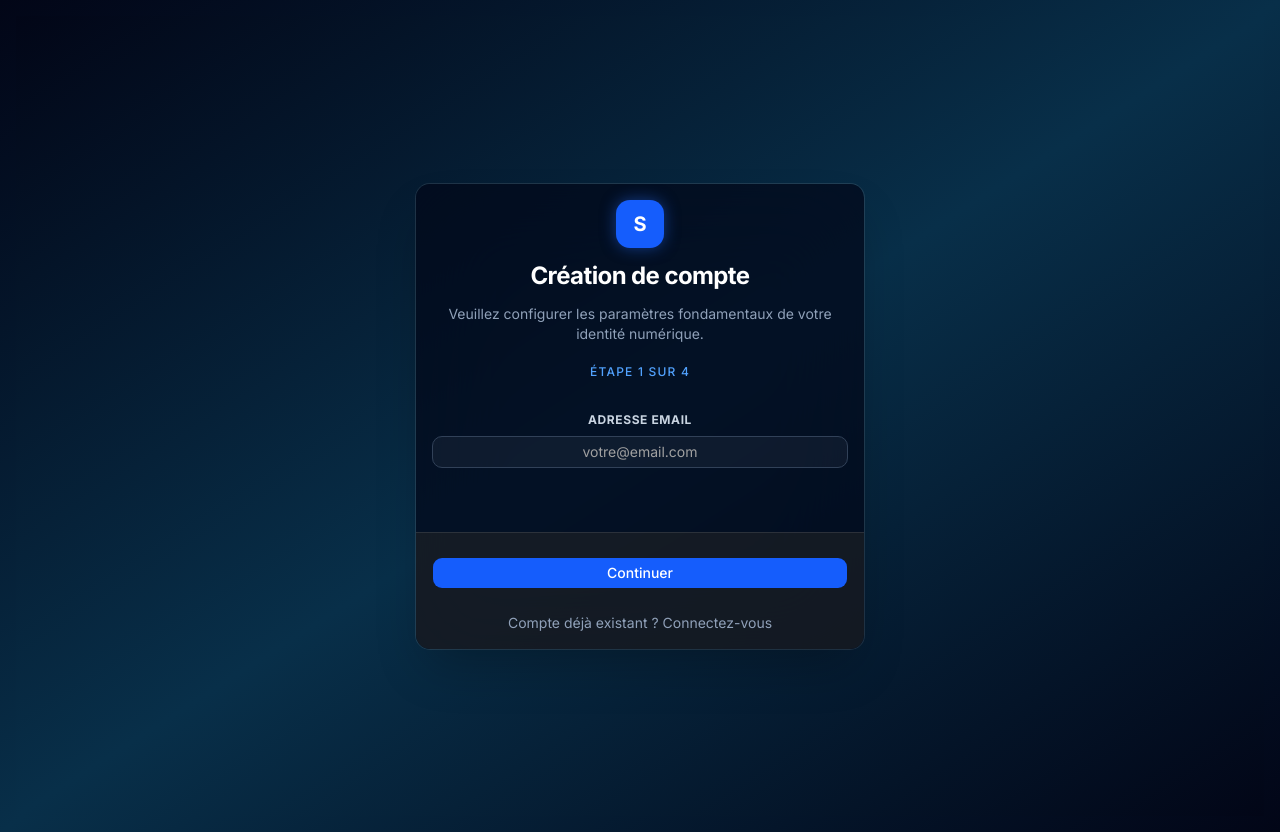
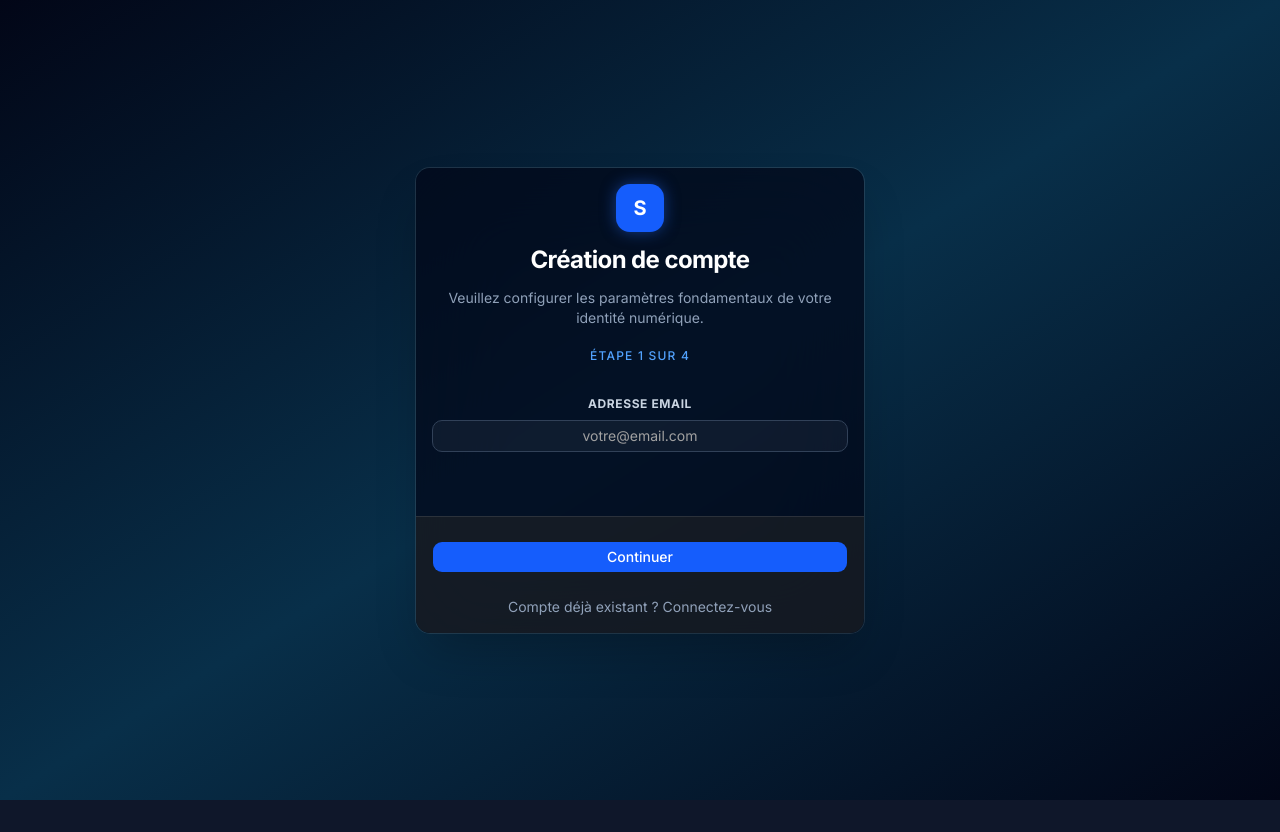
Before and after one commit to yalhindi/slash-one, a Next.js app: page /register in a window 1280 px wide. After the commit the page ends 800 px from the top, so only its background shows below. Built offline with nearby package versions, Linux system fonts and the light colour scheme.

Commit message:
style(auth): change layout background color to a dark color for the "membrane aura" to show correctly at step 4 of creating an account.

```diff
--- a/src/app/(auth)/layout.tsx
+++ b/src/app/(auth)/layout.tsx
@@ -6,7 +6,7 @@
     children: React.ReactNode;
 }) {
     return (
-        <div className="min-h-screen flex items-center justify-center bg-gradient-to-br from-[#020617] via-[#082f49] to-[#020617] p-4">
+        <div className="min-h-screen flex items-center justify-center bg-slate-950">
 
             {children}
 
```
